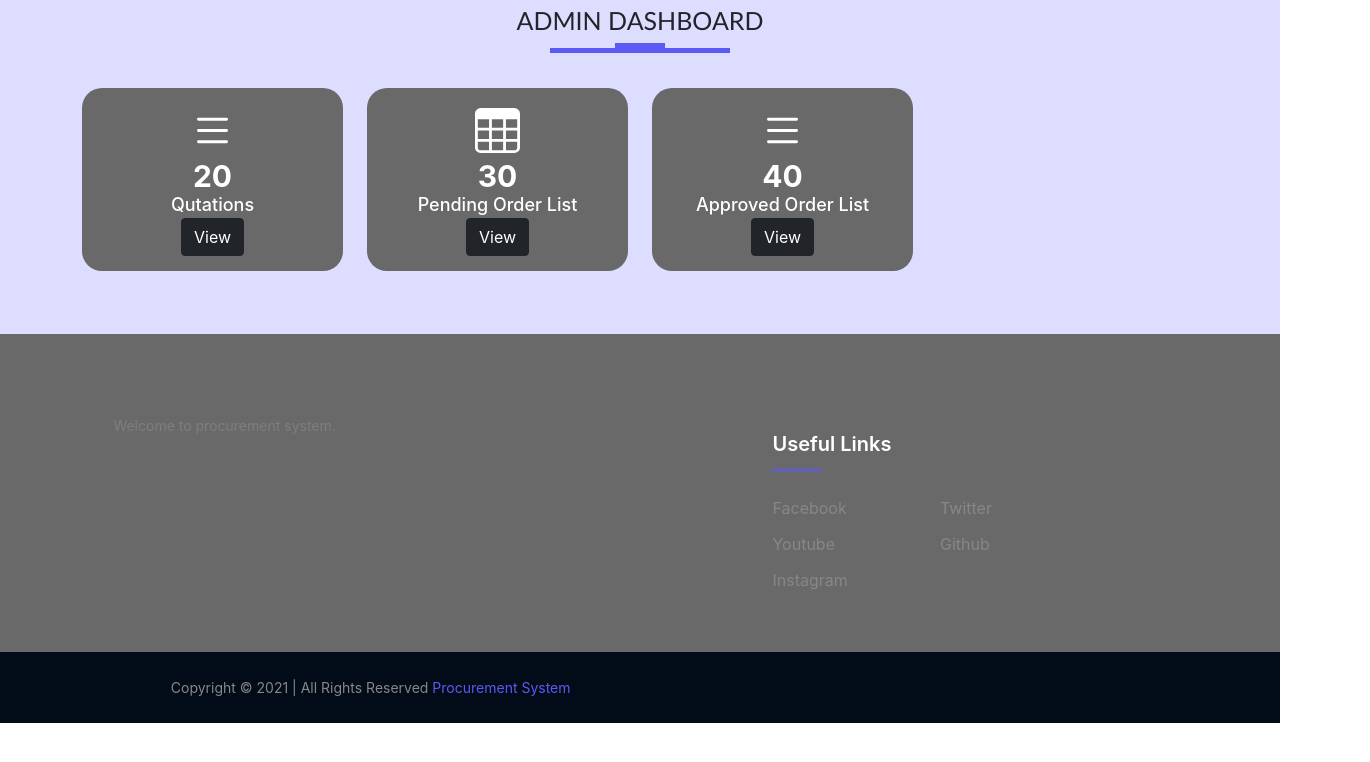
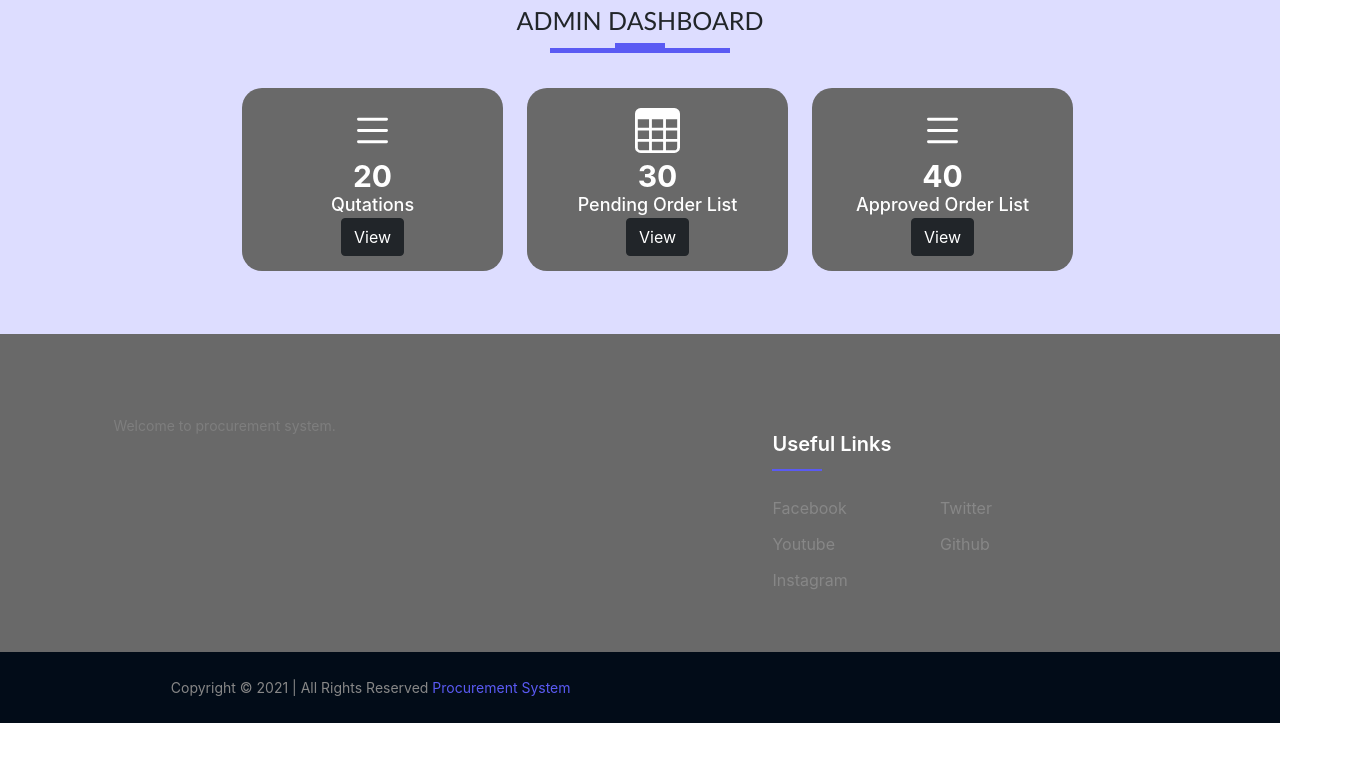
Before and after one commit to maheshi98/CSSE_WE_15, a React (Create React App) app in the folder procurement-frontend/: page /dashboard in a window 1280 px wide. Shown: the top 762 px of the page, 1370 px wide, since content can reach past the window. Built offline with nearby package versions, Linux system fonts and the light colour scheme.

Commit message:
peru commit 03

```diff
--- a/procurement-frontend/src/Component/DashBoard/DashBoard.js
+++ b/procurement-frontend/src/Component/DashBoard/DashBoard.js
@@ -15,7 +15,7 @@ export default class Dashboard extends Component {
                     <div class="text-center">
                         <h1 class="head-title">ADMIN DASHBOARD</h1>
                     </div>
-                    <div class="container-fluid auto-space auto-space-vertical pt-0">
+                    <div class="container-fluid auto-space auto-space-vertical pt-0" style={{marginLeft:'10rem'}}>
                         <div class="row">
                             <div class="four col-sm-6 col-md-3 my-2">
                                 <div class="counter-box colored">
```
